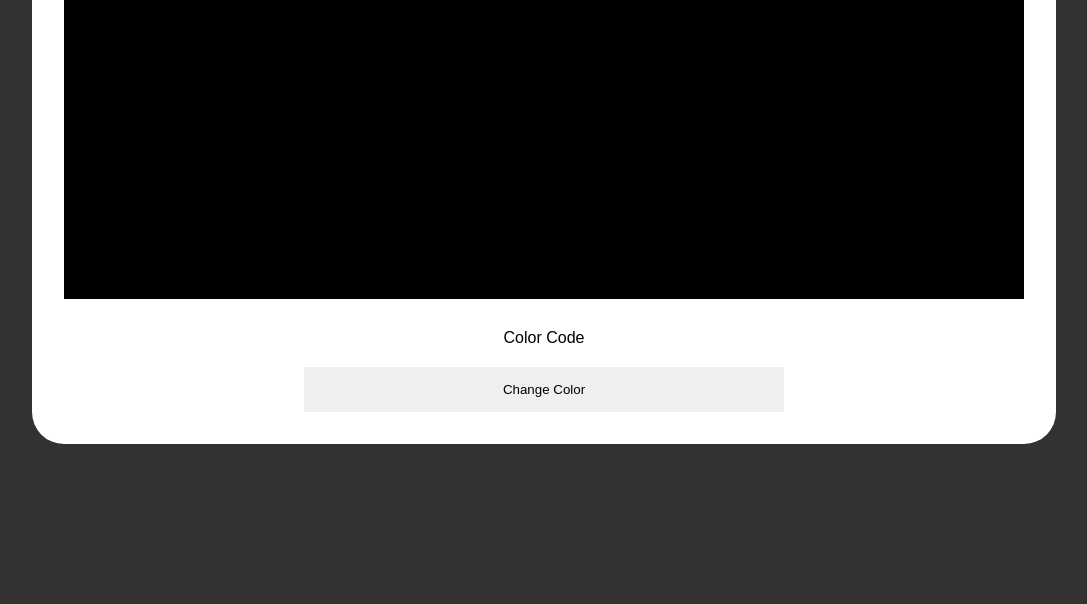
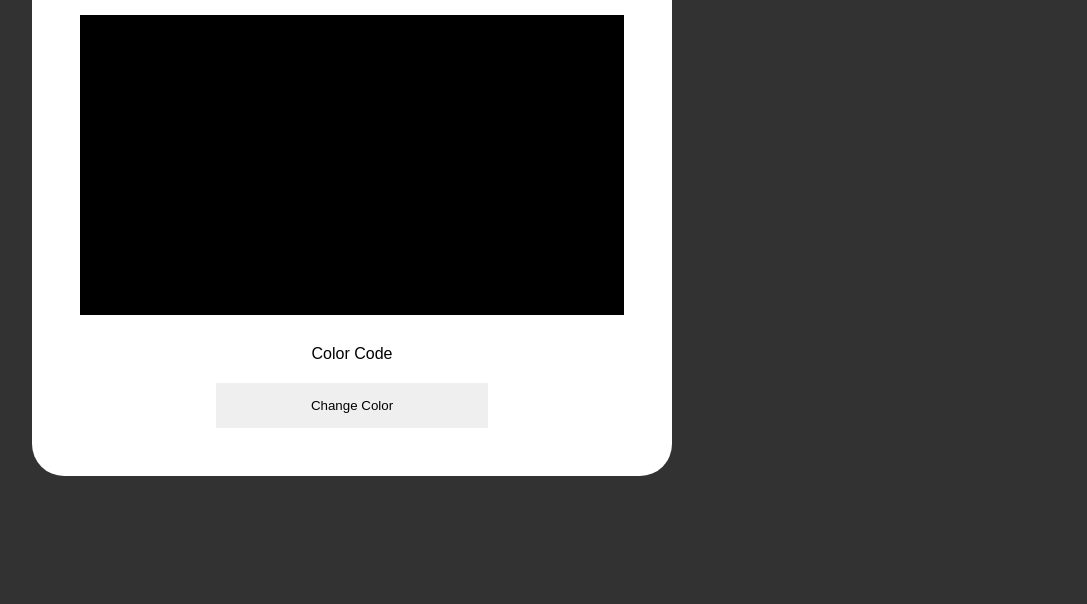
Before and after one commit to Zilla18/Hex-color-changing-App, a plain HTML site: page index.html in a window 1280 px wide. Shown: the part 228-832 px from the top of the page, without its empty margins (96-1183 px from the left). Before the commit the page ends 800 px from the top, so only its background shows below. Drawn offline with Linux system fonts and the light colour scheme.

Commit message:
Change made

```diff
--- a/style.css
+++ b/style.css
@@ -6,14 +6,14 @@
   overflow: hidden;
 }
 body {
-  width: 100%;
+  width: 100vh;
   background-color: rgb(50, 50, 51);
 }
 .container {
-  /* width: 80%; */
+  width: 80%;
   background-color: #ffffff;
   margin: 8rem;
-  padding: 2rem;
+  padding: 3rem;
   border-radius: 2rem;
 }
 
@@ -22,7 +22,7 @@ h1 {
 }
 
 #color-box {
-  /* width: 100%; */
+  width: 100%;
   height: 300px;
   background-color: black;
   margin-block: 30px;
```
